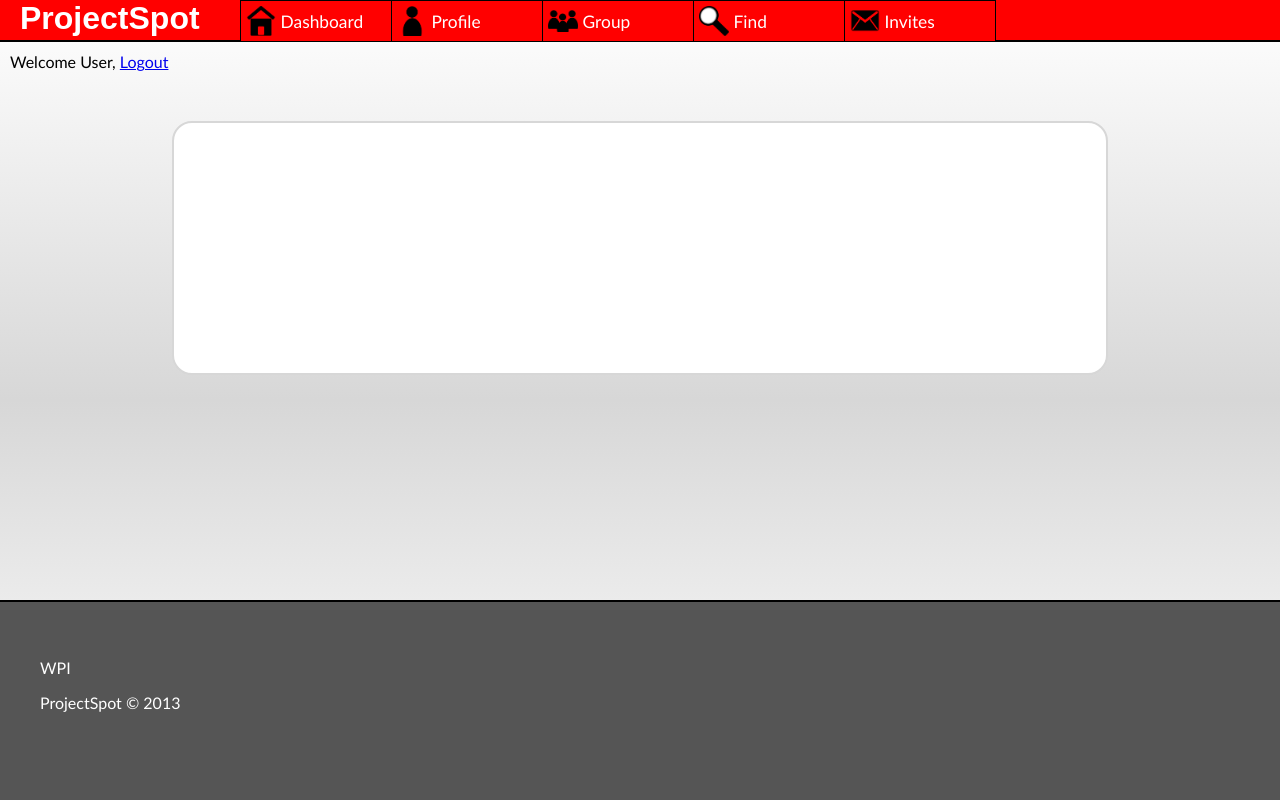
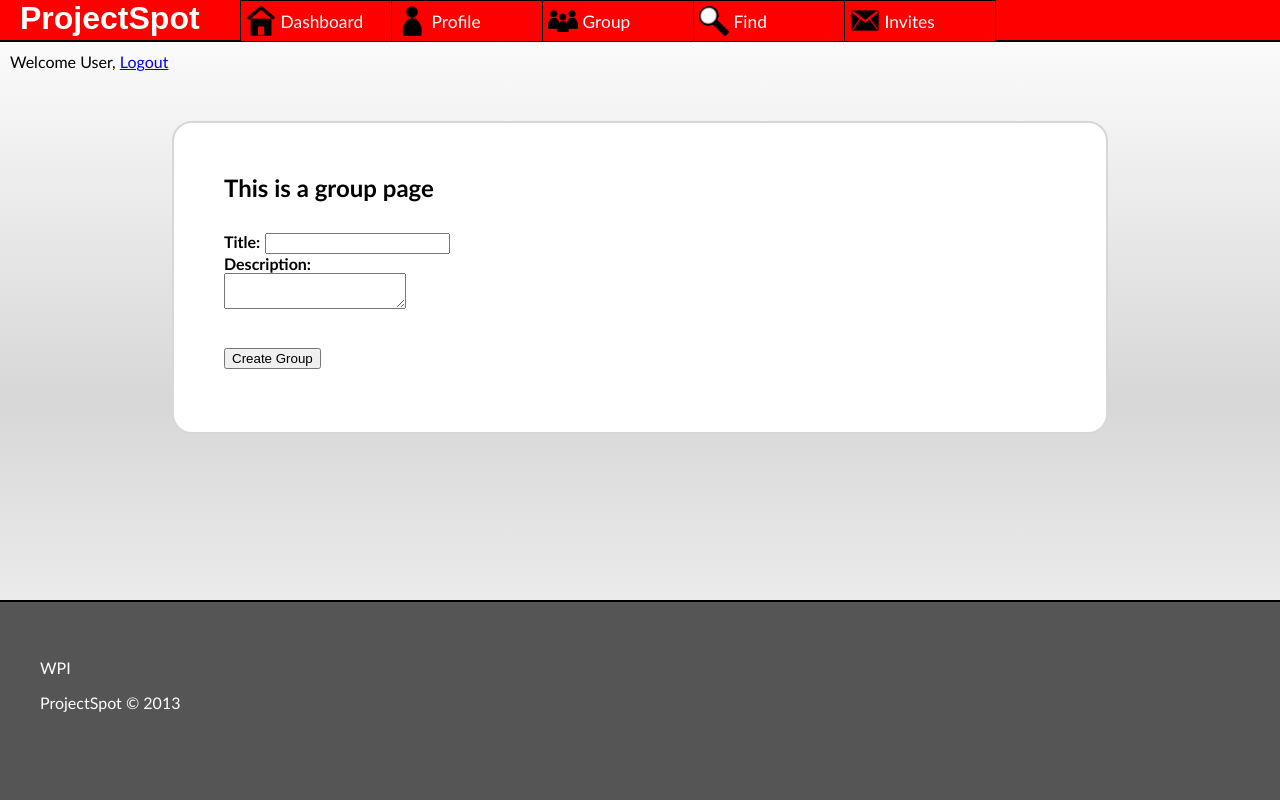
Before and after one commit to irreama/ProjectSpot, a CodeIgniter app: page /index.php/group/new in a window 1280 px wide. Run offline with CodeIgniter, Linux system fonts and the light colour scheme; some libraries are stand-ins or nearby versions.

Commit message:
New Group Functionality

```diff
--- a/application/controllers/group.php
+++ b/application/controllers/group.php
@@ -68,7 +68,7 @@ class Group extends CI_Controller{
 		}
 	}
 
-		public function create(){
+	public function create(){
 		$this->load->helper('form');
 		$this->load->helper('url');
 		$this->load->library('form_validation');
--- a/application/views/group/edit.php
+++ b/application/views/group/edit.php
@@ -37,9 +37,9 @@
 				<?php
 			}
 		?>
-		<a href="/index.php/group/interests/edit/<?php echo $group_item['id']?>"><button type="button">Edit Interests</button></a>
+		<a href="/index.php/group/interests/edit/<?php echo $group_item['id']?>"><button class="edit" type="button">Edit Interests</button></a>
 		<label class="title">Description:</label>
-		<textarea name="group_description"><?php echo $group_item['group_description'];?></textarea name="group_description"><br/>
+		<textarea rows=5 cols=50 name="group_description"><?php echo $group_item['group_description'];?></textarea name="group_description"><br/>
 		<br/>
 		<label class="title">Contact:</label><input type="text" name="group_contact" value="<?php echo $group_item['group_contact'];?>"/>
 		<div class="button_panel">
--- a/application/views/group/new.php
+++ b/application/views/group/new.php
@@ -1,4 +1,20 @@
-<?php
+<div class="page-title">
+	<h2>This is a group page</h2>
+</div>
+<div class="left_col">
+</div><!--left column-->
 
-
-?>
+<div class="right_col">
+	<?php
+	echo form_open('group/new/');
+	?>
+	<div class="info">
+		<inpt type="hidden" name="group_creator" value="4"/>
+		<label class="title">Title:</label><input type="text" name="group_name"/><br/>
+		<label class="title">Description:</label>
+		<textarea name="group_description"></textarea><br/>
+		<br/>
+		<input type="submit" name="submit" value="Create Group"/>
+	</div>
+	</form>
+</div><!--right column-->
--- a/application/views/profile/edit.php
+++ b/application/views/profile/edit.php
@@ -25,7 +25,7 @@
 		<label class="title">MQP:</label>None<br/>
 		<br/>
 		<label class="title">Interests:</label><br/>
-		<a href="/index.php/profile/interests/edit/<?php echo $profile_item['id']?>">Edit Interests</a>
+		<a href="/index.php/profile/interests/edit/<?php echo $profile_item['id']?>"><button class="edit" type="button">Edit Interests</button></a>
 
 		<label class="title">Description:</label>
 		<textarea name="user_description" rows=5 cols=50><?php echo $profile_item['user_description']?></textarea>
```
